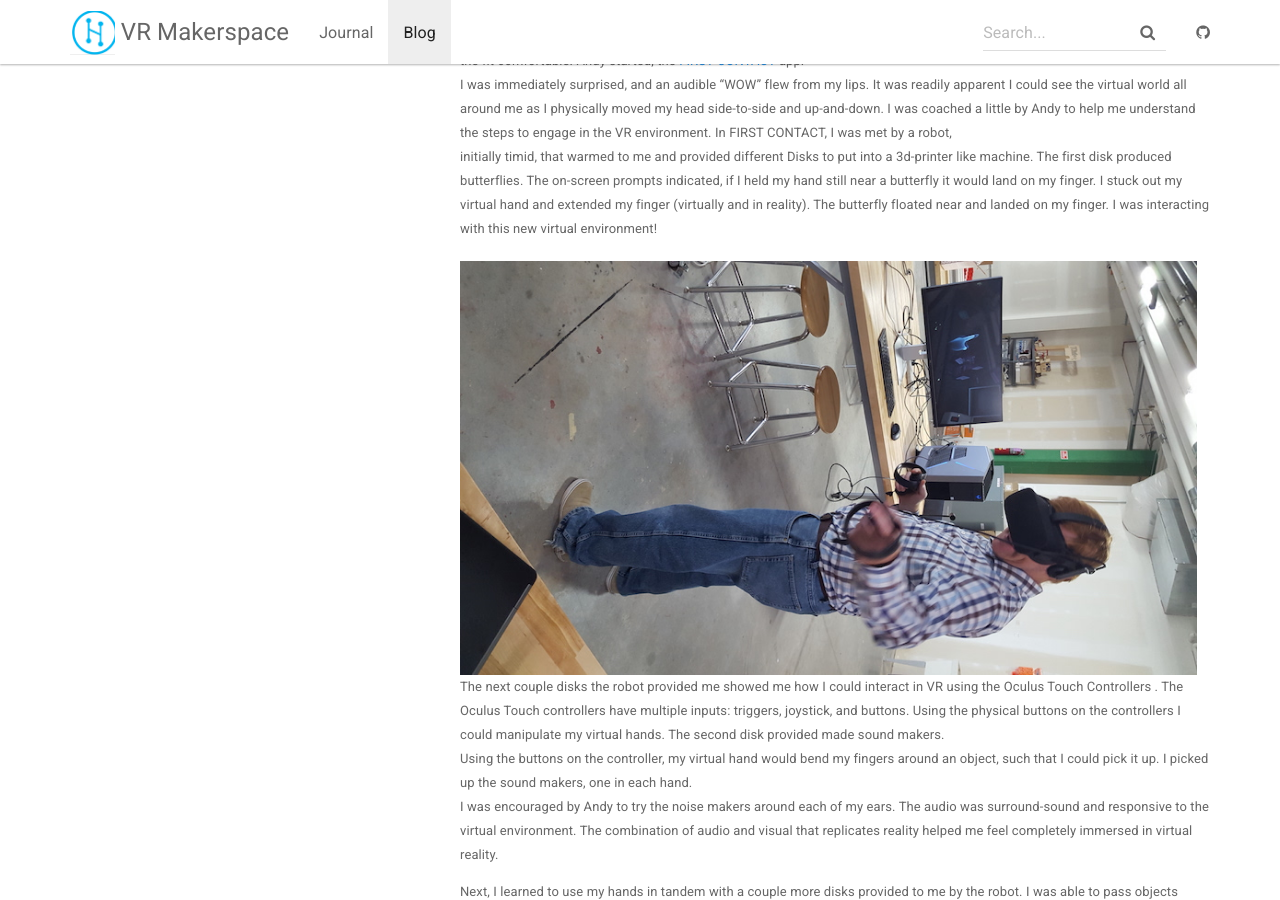
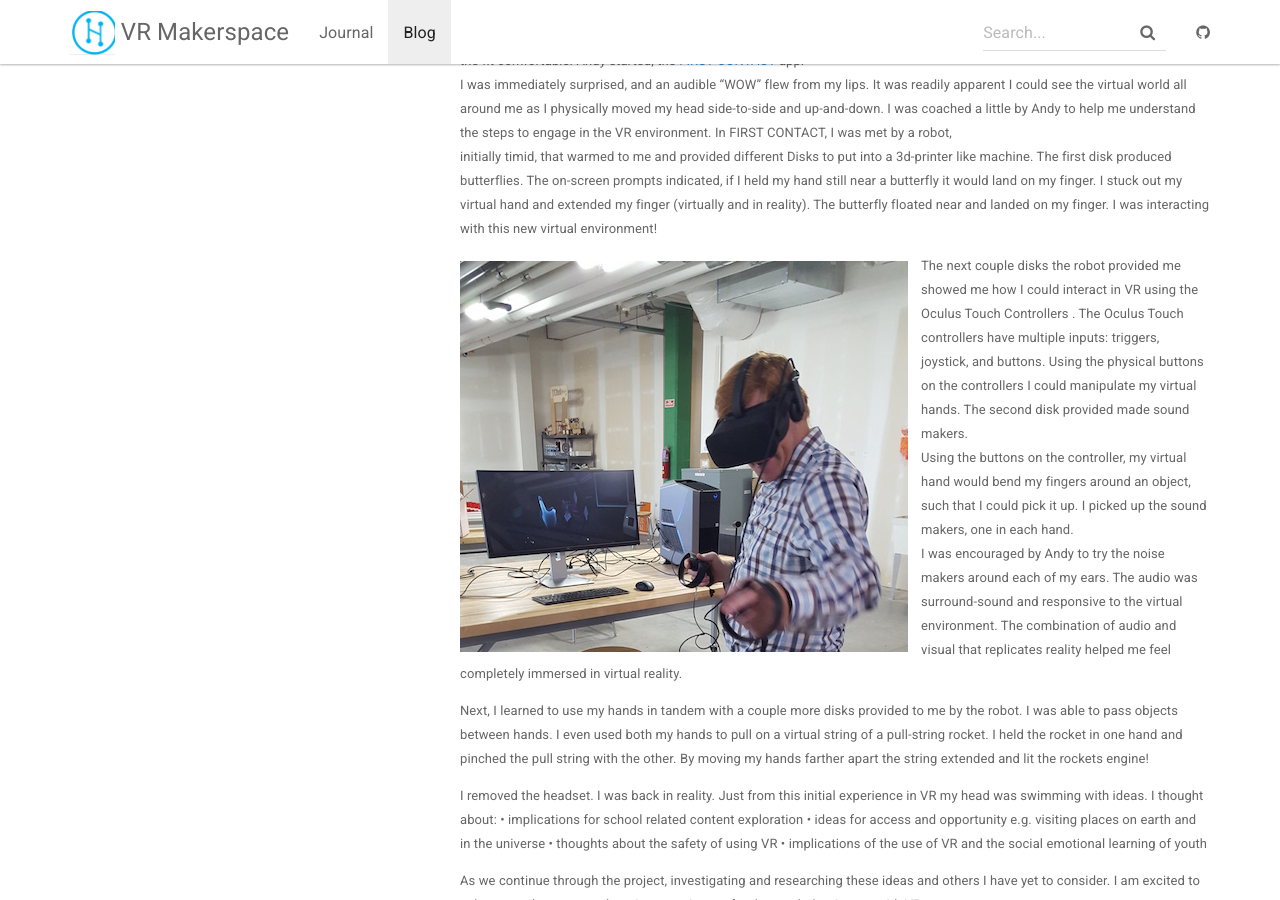
Before and after one commit to aksakalli/jekyll-doc-theme, a Jekyll site: the page built from _posts/2018-03-05-dagen-first-time.md, in a window 1280 px wide and 900 px high, scrolled down 584 px. Built offline with Jekyll 4.4.1, drawn with Linux system fonts in a browser that asks for light colours; nearby versions of some CDN libraries.

Commit message:
new cropped photo of Dagen

```diff
--- a/_posts/2018-03-05-dagen-first-time.md
+++ b/_posts/2018-03-05-dagen-first-time.md
@@ -29,7 +29,7 @@
 hand and extended my finger (virtually and in reality).  The butterfly floated near and
 landed on my finger. I was interacting with this new virtual environment!
 
-![My First Time]({{ "../assets/Dagen1stTime1.jpg" | absolute_url }}){: .mugshot }
+![My First Time]({{ "../assets/dagen2.png" | absolute_url }}){: .mugshot }
 
 The next couple disks the robot provided me showed me how I could interact in VR
 using the Oculus Touch Controllers .   The Oculus Touch controllers have multiple
```
